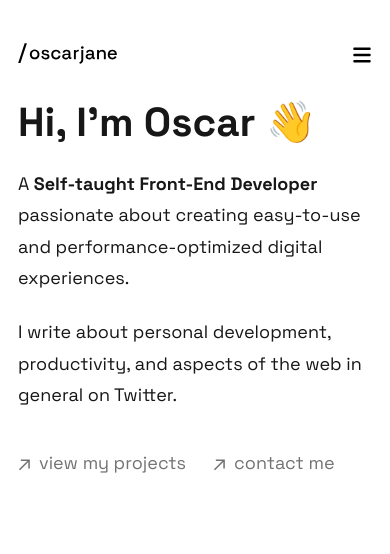
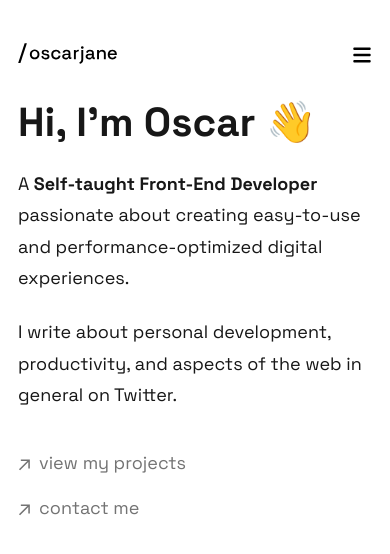
Before and after one commit to Oscargjane/portfolio-oscar-jane, a Next.js app: page / in a window 390 px wide. Shown: the top 554 px of the page. Built offline with nearby package versions, Linux system fonts and the light colour scheme.

Commit message:
styles: added a mobile-friendly home page

```diff
--- a/app/page.jsx
+++ b/app/page.jsx
@@ -8,7 +8,7 @@ export default function HomePage() {
       <h1 className="font-bold text-4xl">{greeting}</h1>
       <p className="max-w-lg my-5">{about()}</p>
       <p className="max-w-xl my-5">{bio()}</p>
-      <ul className="flex mt-8 space-x-6 font-sm text-neutral-500">
+      <ul className="flex flex-col md:flex-row mt-8 space-x-0 md:space-x-6 space-y-2 md:space-y-0 font-sm text-neutral-500">
         <li>
           <Link
             className="transition-all flex items-center hover:text-neutral-700"
```
